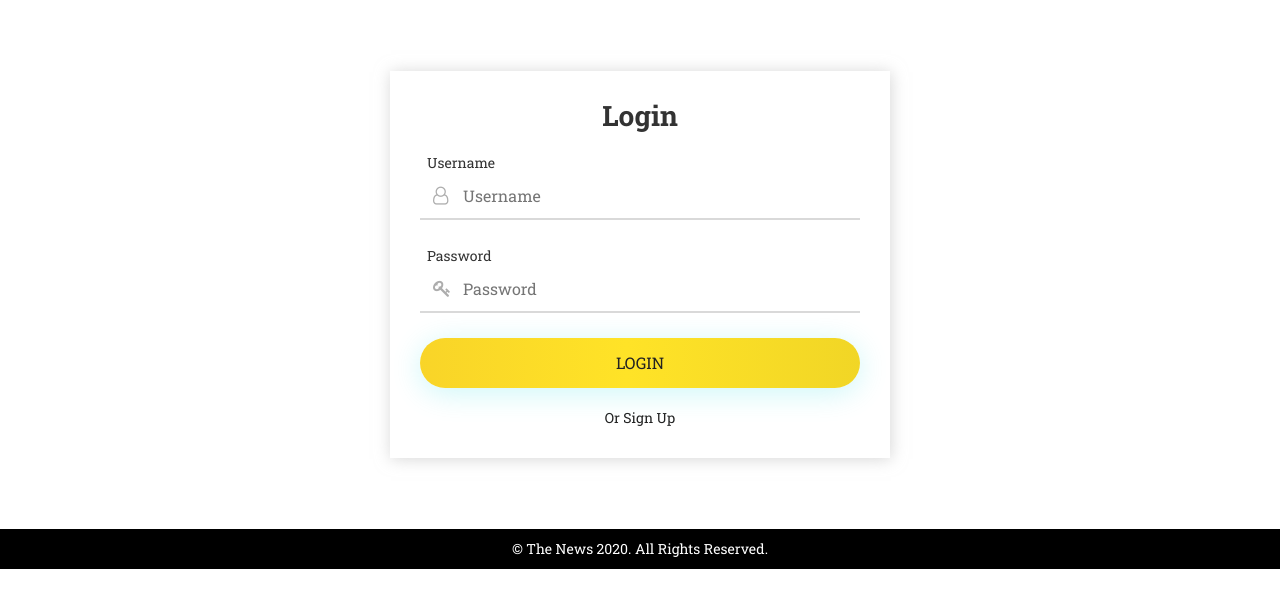
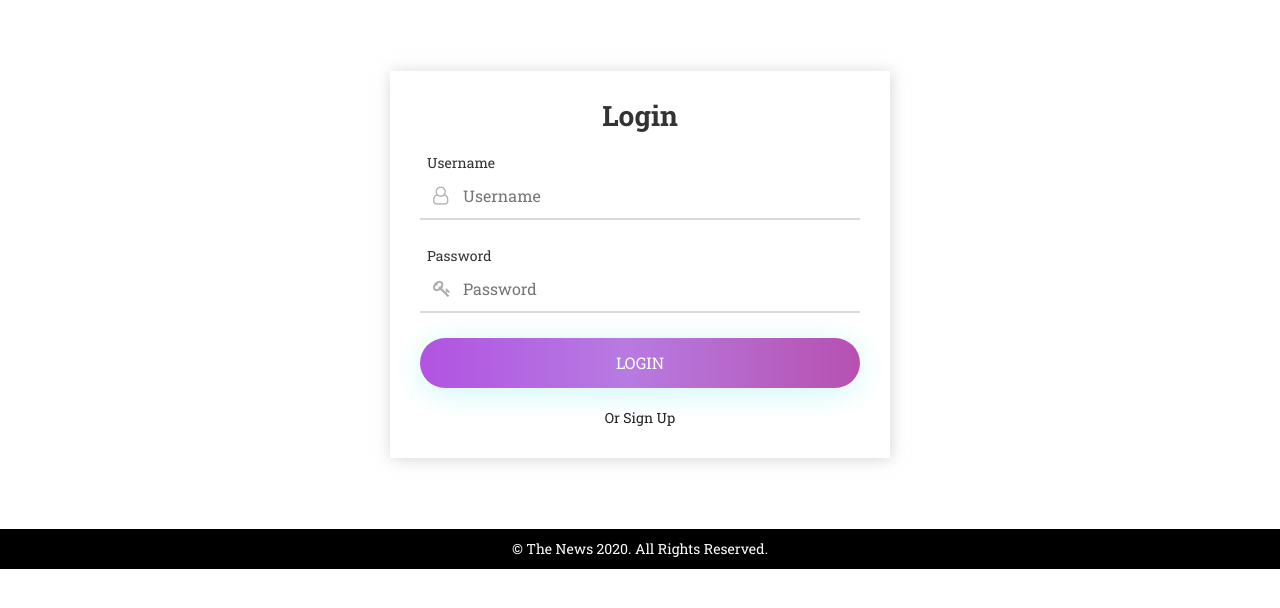
Before and after one commit to itsmeui/thenews, a plain HTML site: page login.html in a window 1280 px wide. Shown: the part 186-794 px from the top of the page. Drawn offline with nearby package versions, Linux system fonts and the light colour scheme.

Commit message:
Completed pages

```diff
--- a/css/style.scss
+++ b/css/style.scss
@@ -697,8 +697,8 @@ footer{
     height: 100%;
 
 
-    background: rgb(235,181,42);
-    background: linear-gradient(90deg, rgba(235,181,42,1) 0%, rgba(255,222,0,0.846673703661152) 49%, rgba(215,189,35,1) 100%);
+    background: #a300e2;
+    background: linear-gradient(90deg, #a300e2 0%, rgba(170, 99, 220, 0.846674) 49%, #b50054 100%);
         top: 0;
     left: -100%;
     -webkit-transition: all 0.4s;
@@ -709,7 +709,7 @@ footer{
 
 .login100-form-btn {
      font-size: 16px;
-    color: #222;
+    color: #fff;
     line-height: 1.2;
     text-transform: uppercase;
     display: -webkit-box;
```
Also changed, not shown: css/style.css, 1 other file.
